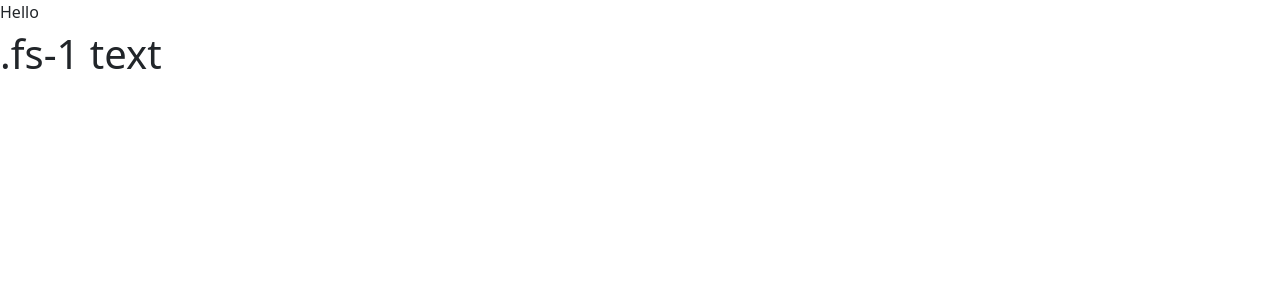
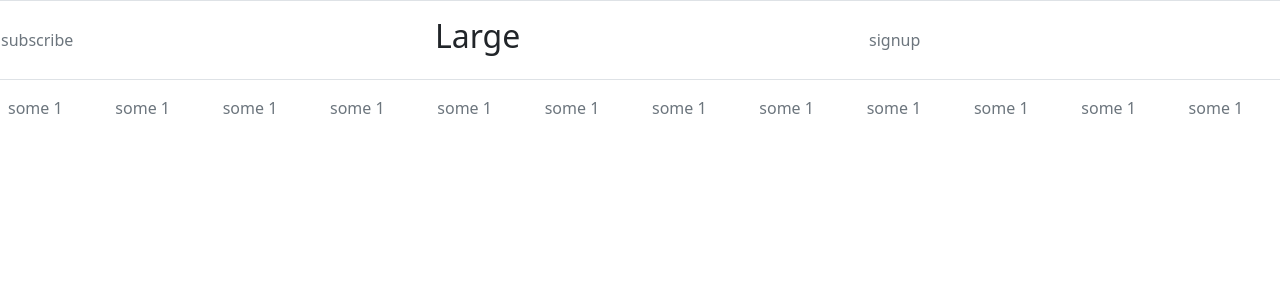
Before and after one commit to SwapnilPatil2607/agaetis-blog, a React (Vite) app: page / in a window 1280 px wide. Shown: the top 300 px of the page. Built offline with nearby package versions, Linux system fonts and the light colour scheme.

Commit message:
feat: header structure created

```diff
--- a/src/App.jsx
+++ b/src/App.jsx
@@ -1,9 +1,10 @@
+import BlogPage from "./pages/blog-page/BlogPage";
+
 function App() {
   return (
     <>
       <div>
-        <div>Hello</div>
-        <p className="fs-1">.fs-1 text</p>
+        <BlogPage />
       </div>
     </>
   );
--- /dev/null
+++ b/src/pages/blog-page/BlogPage.jsx
@@ -0,0 +1,11 @@
+import Header from "./components/Header";
+
+const BlogPage = () => {
+  return (
+    <div>
+      <Header />
+    </div>
+  );
+};
+
+export default BlogPage;
--- /dev/null
+++ b/src/pages/blog-page/components/Header.jsx
@@ -0,0 +1,30 @@
+const Header = () => {
+  return (
+    <div>
+      <div className="row flex-nowrap justify-content-center align-items-center py-3 border border-bottom-1">
+        <div className="col-4  link-secondary">subscribe</div>
+        <div className="col-4">
+          <h2>Large</h2>
+        </div>
+        <div className="col-4  link-secondary">signup</div>
+      </div>
+
+      <nav className="row flex-nowrap py-3 px-2 link-secondary overflow-x-scroll">
+        <div className="col">some 1</div>
+        <div className="col">some 1</div>
+        <div className="col">some 1</div>
+        <div className="col">some 1</div>
+        <div className="col">some 1</div>
+        <div className="col">some 1</div>
+        <div className="col">some 1</div>
+        <div className="col">some 1</div>
+        <div className="col">some 1</div>
+        <div className="col">some 1</div>
+        <div className="col">some 1</div>
+        <div className="col">some 1</div>
+      </nav>
+    </div>
+  );
+};
+
+export default Header;
```
